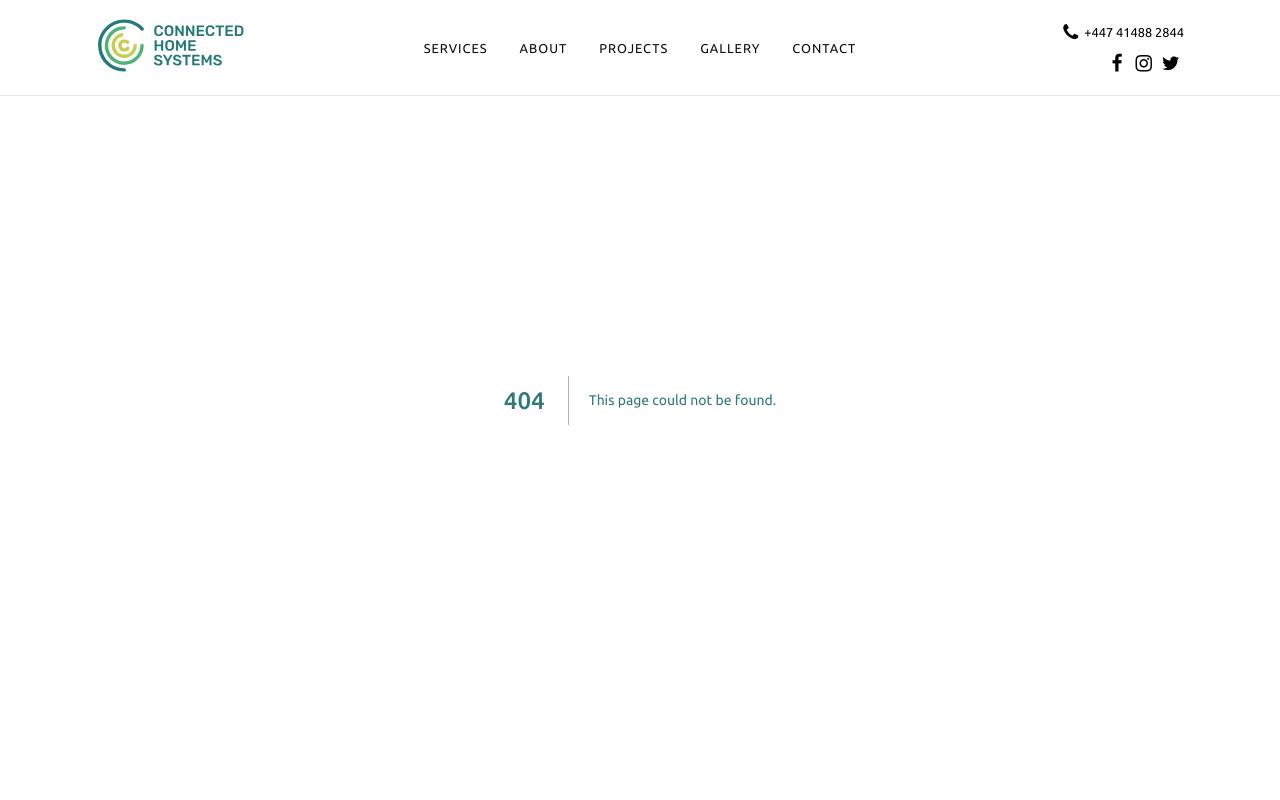
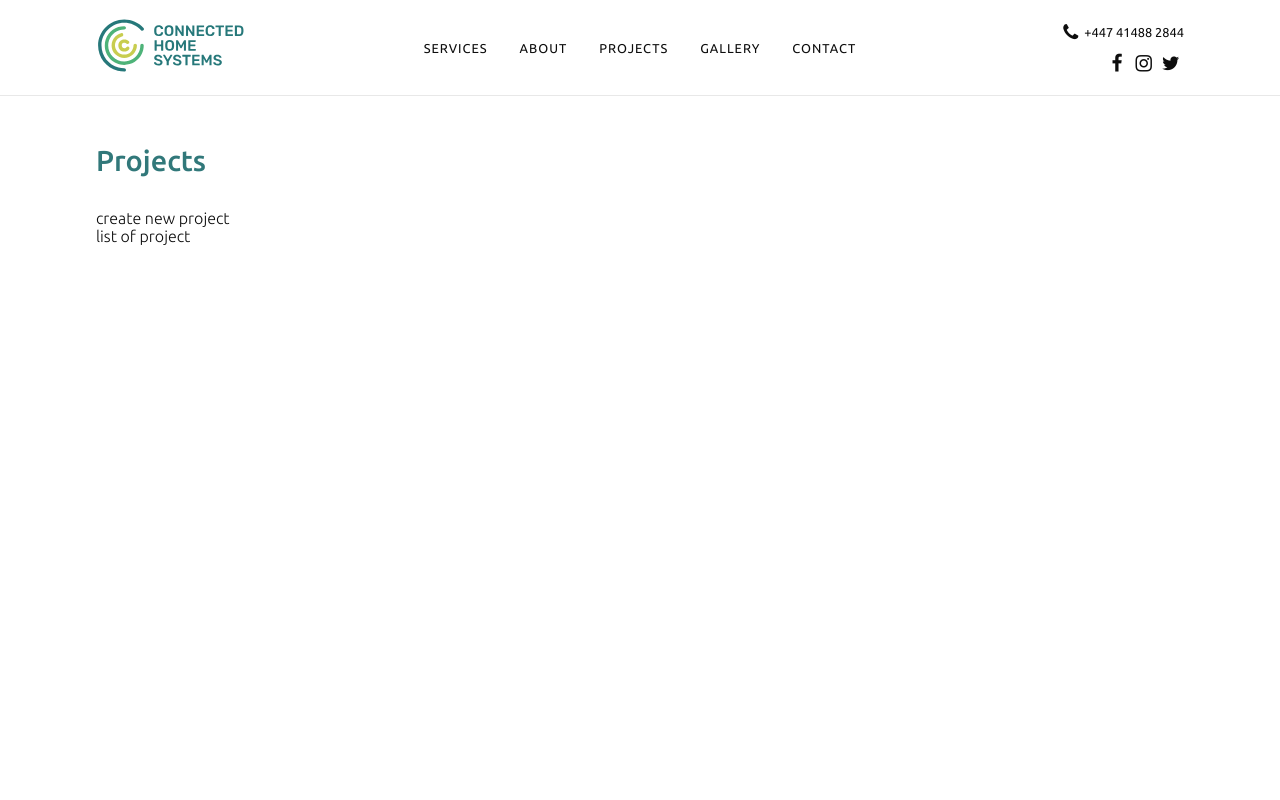
Before and after one commit to luke-meadows/connected-home-systems, a Next.js app: page /admin/projects in a window 1280 px wide. Before the commit this address had no page. Shown: the top 800 px of the page. Built offline with nearby package versions, Linux system fonts and the light colour scheme.

Commit message:
admin dashboard

```diff
--- /dev/null
+++ b/components/admin-dashboard/ProjectsAdminDashboard.js
@@ -0,0 +1,36 @@
+import { useState } from 'react';
+import styled from 'styled-components';
+import Gallery, { Controls } from '../gallery/Gallery';
+import ManagePhotos from './ManagePhotos';
+export default function ProjectsAdminDashboard() {
+  const [activeBlog, setActiveBlog] = useState(null);
+  const [createNew, setCreateNew] = useState(null);
+  return (
+    <Container>
+      <h2>Projects</h2>
+      {!activeBlog && (
+        <>
+          <p>create new project</p>
+          <p>list of project</p>
+        </>
+      )}
+      {activeBlog && <p>Blog view component w/ option to delete</p>}
+      {createNew && (
+        <>
+          <p>create new project</p>
+          <p>main photo</p>
+          <p>paragraphs</p>
+          <p>tech installed</p>
+          <h1>Gallery component to get urls</h1>
+        </>
+      )}
+    </Container>
+  );
+}
+
+const Container = styled.div`
+  padding: 3rem 6rem;
+  h2 {
+    margin-bottom: 2rem;
+  }
+`;
--- a/components/main/ServicesItem.js
+++ b/components/main/ServicesItem.js
@@ -38,7 +38,7 @@ const ItemText = styled.div`
   display: flex;
   justify-content: center;
   flex-direction: column;
-  margin-left: 3rem;
+
   h3 {
     line-height: 2;
     color: var(--black);
--- a/pages/admin/index.js
+++ b/pages/admin/projects.js
@@ -1,16 +1,17 @@
-import { useEffect, useState } from 'react';
+import { useState } from 'react';
 import { auth } from '../../db/firebase';
-import AdminDashboard from '../../components/admin-dashboard/AdminDashboard';
 import AdminLogin from '../../components/admin-dashboard/AdminLogin';
+import ProjectsAdminDashboard from '../../components/admin-dashboard/ProjectsAdminDashboard';
 
-export default function Admin() {
+export default function AdminPhotos() {
   const [user, setUser] = useState(null);
   console.log(auth.currentUser);
   return (
     <div style={{ marginTop: '6rem', minHeight: 'calc(100vh - 6rem)' }}>
-      {!auth.currentUser && <AdminLogin setUser={setUser} />}
-      {auth.currentUser && <AdminDashboard />}
-      {/* <AdminDashboard /> */}
+      {/* {!auth.currentUser && <AdminLogin setUser={setUser} />}
+      {auth.currentUser && <ProjectsAdminDashboard />} */}
+
+      <ProjectsAdminDashboard />
     </div>
   );
 }
```
Also changed, not shown: components/admin-dashboard/AdminDashboard.js (+5 -3 lines), pages/projects/[id].js (+5 -4 lines).
